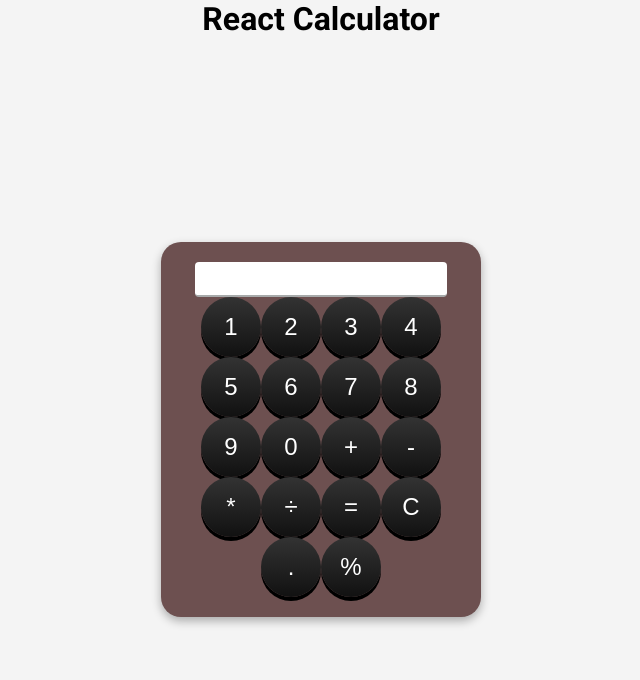
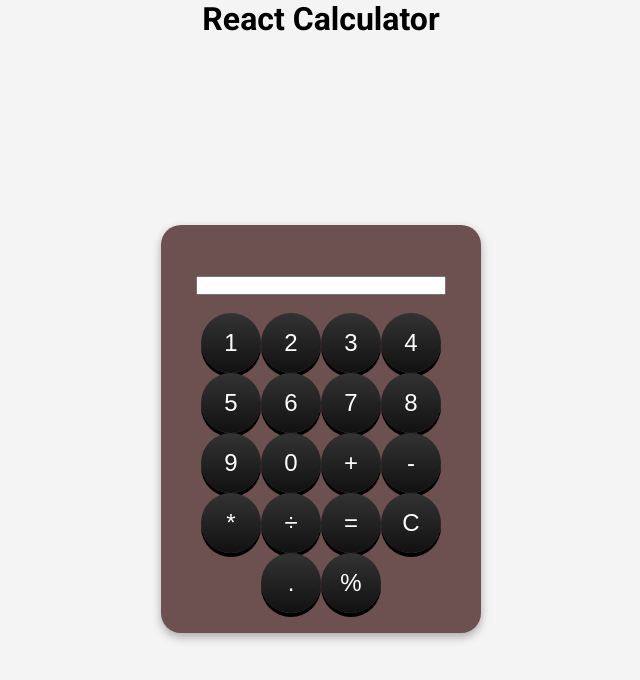
Before and after one commit to Mzhgn/React-Calculator, a React (Create React App) app: page / in a window 1280 px wide. Shown: the top 680 px of the page, without its empty margins (319-959 px from the left). Built offline with nearby package versions, Linux system fonts and the light colour scheme.

Commit message:
changing the styles of the input

```diff
--- a/src/App.css
+++ b/src/App.css
@@ -22,16 +22,14 @@
   box-shadow: 0 4px 10px rgba(0, 0, 0, 0.3);
 }
 
-.display input {
-  height: 35px;
-  width: 90%;
-  border: none;
-  outline: none;
-  border-radius: 4px;
-  border-bottom: 2px solid #a7aaaa;
-  padding: 7px;
-  font-size: 16px;
-  transition: border-color 0.3s ease;
+.display {
+  text-align: right;
+  padding: 15px;
+  font-size: 32px;
+  color: white;
+}
+input {
+  width: 100%;
 }
 input:focus {
   border-bottom: 2px solid #2ecc71;
```
